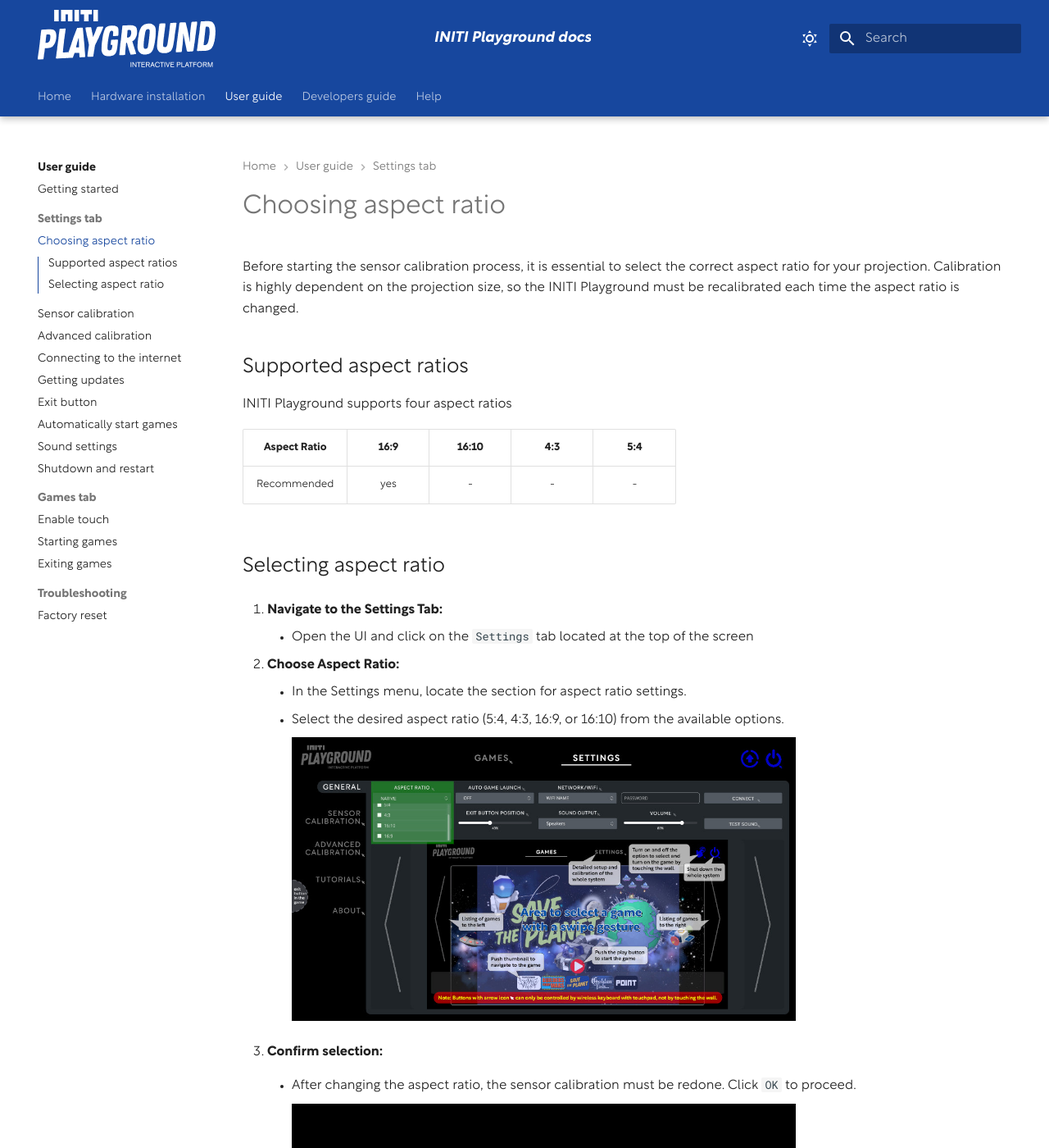
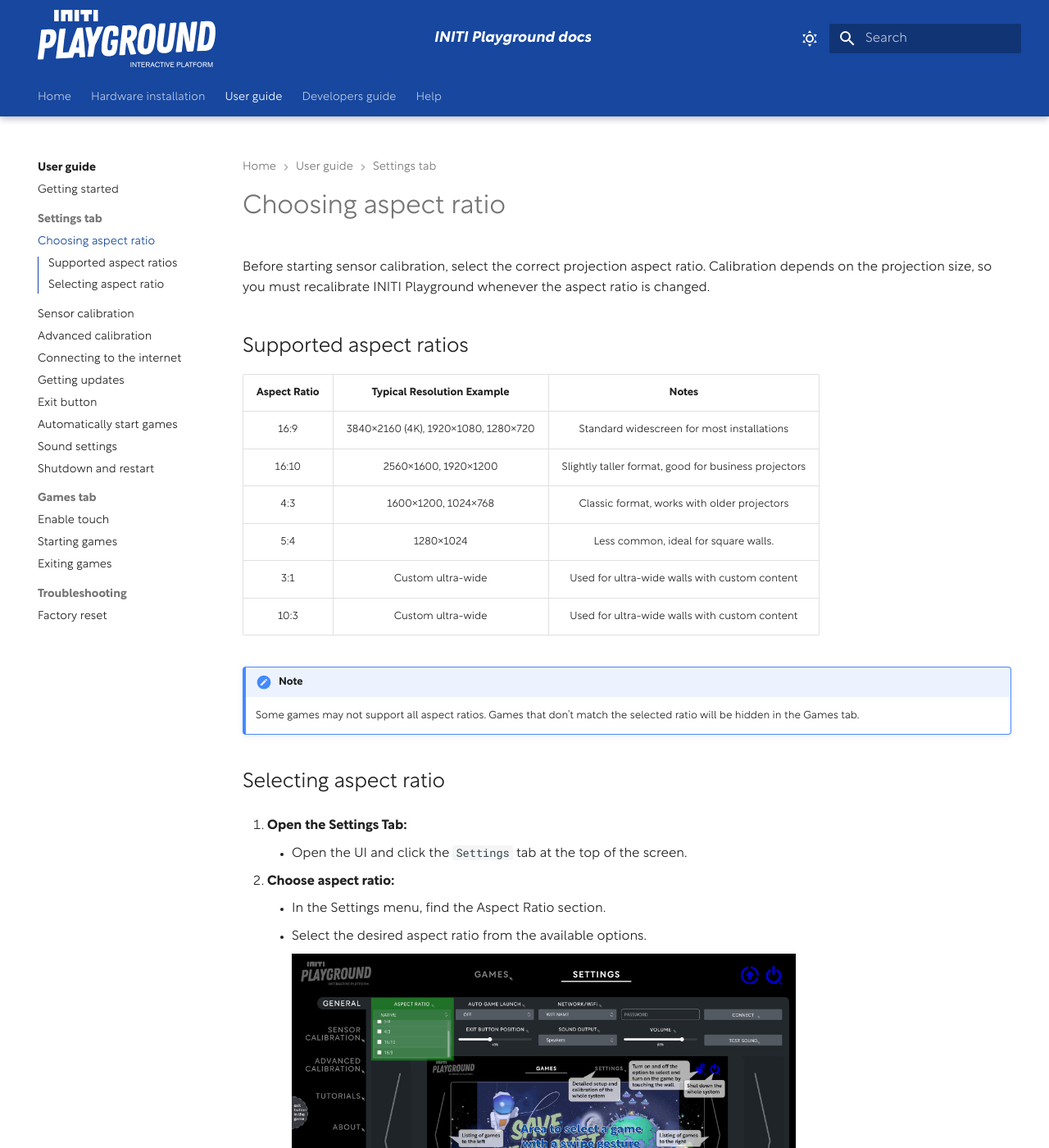
Before and after one commit to INITI-Playground/initi-playground-docs, an MkDocs documentation site: the page built from docs/setup/aspect-ratio.md, in a window 1280 px wide and 1400 px high. Shown: the whole window at 82% size. Built offline with MkDocs 1.6.1 and Material for MkDocs 9.7.7, drawn with Linux system fonts in a browser that asks for light colours; some of the changed text lies outside the part shown.

Commit message:
update aspect ratio documentation and get started guide for clarity and accuracy. Added new supported ratios

```diff
--- a/docs/setup/aspect-ratio.md
+++ b/docs/setup/aspect-ratio.md
@@ -1,34 +1,40 @@
 Title:   Aspect ratio
 Summary: Choosing aspect ratio
 Authors: Ondrej Prucha
-Date:    July 19, 2024
+Date:    February 22, 2026
 blank-value:
 
 #Choosing aspect ratio
 
-Before starting the sensor calibration process, it is essential to select the correct aspect ratio for your projection. Calibration is highly dependent on the projection size, so the INITI Playground must be recalibrated each time the aspect ratio is changed.
+Before starting sensor calibration, select the correct projection aspect ratio.
+Calibration depends on the projection size, so you must recalibrate INITI Playground whenever the aspect ratio is changed.
 
 ## Supported aspect ratios
 
 
-INITI Playground supports four aspect ratios
-
-| Aspect Ratio| 16:9 | 16:10 | 4:3 | 5:4 |
-|:-----------:|:----:|:-----:|:---:|:---:|
-| Recommended | yes  | -     | -   | -   |
+| Aspect Ratio| Typical Resolution Example                 | Notes                                                        |
+|:-----------:|:------------------------------------------:|:------------------------------------------------------------:|
+| 16:9        | 3840×2160 (4K), 1920×1080, 1280×720        | Standard widescreen for most installations                   |
+| 16:10       | 2560×1600, 1920×1200                       | Slightly taller format, good for business projectors         |
+| 4:3         | 1600×1200, 1024×768                        | Classic format, works with older projectors                  |
+| 5:4         | 1280×1024                                  | Less common, ideal for square walls.                         |
+| 3:1         | Custom ultra-wide                          | Used for ultra-wide walls with custom content                |
+| 10:3        | Custom ultra-wide                          | Used for ultra-wide walls with custom content                |
 
 
+!!! note
+    Some games may not support all aspect ratios. Games that don’t match the selected ratio will be hidden in the Games tab.
 
 ## Selecting aspect ratio
 
-1. **Navigate to the Settings Tab:**
+1. **Open the Settings Tab:**
 
-    - Open the UI and click on the `Settings` tab located at the top of the screen
+    - Open the UI and click the `Settings` tab at the top of the screen.
 
-2. **Choose Aspect Ratio:**
+2. **Choose aspect ratio:**
 
-    - In the Settings menu, locate the section for aspect ratio settings.
-    - Select the desired aspect ratio (5:4, 4:3, 16:9, or 16:10) from the available options.
+    - In the Settings menu, find the Aspect Ratio section.
+    - Select the desired aspect ratio from the available options.
 
         <div class="imageWidth" markdown>
         ![Selecting aspect ratio](assets/aspect-ratio.jpg "Selecting aspect ratio")
@@ -36,14 +42,15 @@
 
 3. **Confirm selection:**
 
-    - After changing the aspect ratio, the sensor calibration must be redone. Click `OK` to proceed.
+    - After changing the aspect ratio, sensor calibration must be redone. Click `OK` to confirm your selection.
 
         <div class="imageWidth" markdown>
         ![Confirm aspect ratio](assets/aspect-ratio-confirm.png "Confirm aspect ratio")
         </div>
 
+4. **Proceed with calibration:**
 
-Once you have chosen and confirmed the correct aspect ratio, you can proceed with the calibration process, confident that your projection size has been accurately accounted for.
+    - Once the correct aspect ratio is selected and confirmed, you can start the calibration process. This ensures that the projection size is accurately accounted for.
 
 ----
 
```
Also changed, not shown: docs/setup/get-started.md (+3 -3 lines).
